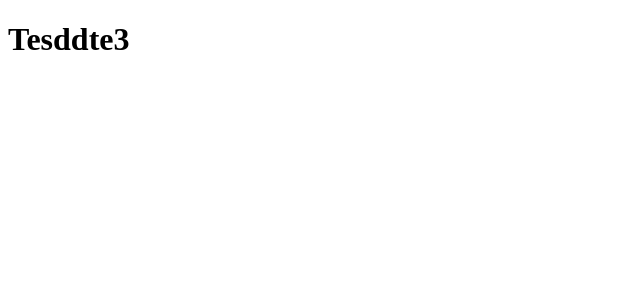
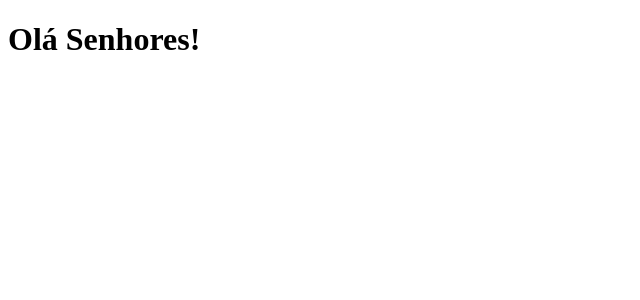
Before and after one commit to ViniciusMeneses1/dororonews, a Next.js app: page / in a window 1280 px wide. Shown: the top 300 px of the page, without its empty margins (0-640 px from the left). Built offline with nearby package versions, Linux system fonts and the light colour scheme.

Commit message:
Alterando frase do index.js

```diff
--- a/pages/index.js
+++ b/pages/index.js
@@ -1,5 +1,5 @@
 function Home() {
-    return <h1>Tesddte3</h1>
+    return <h1>Olá Senhores!</h1>
 }
 
 export default Home;
```
